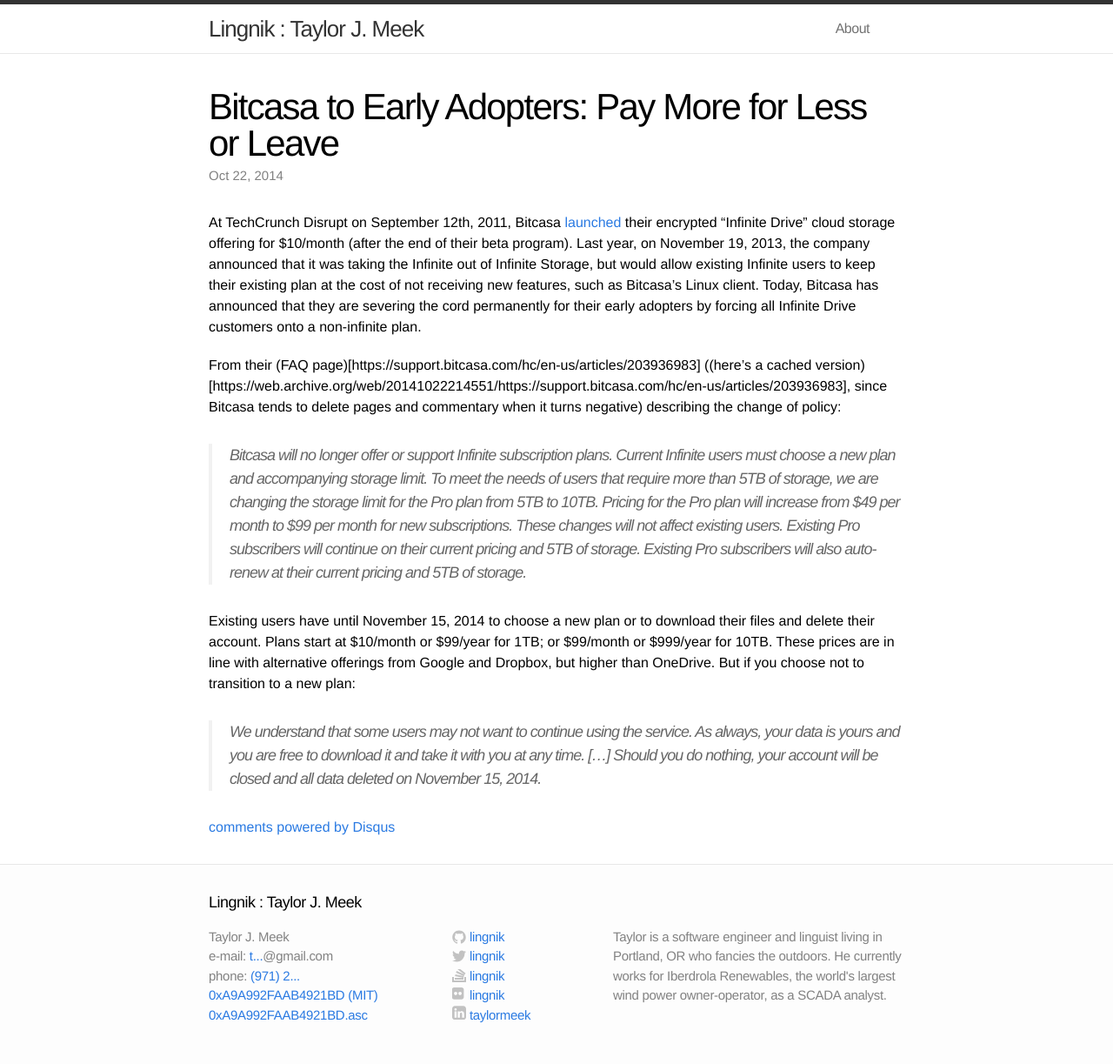
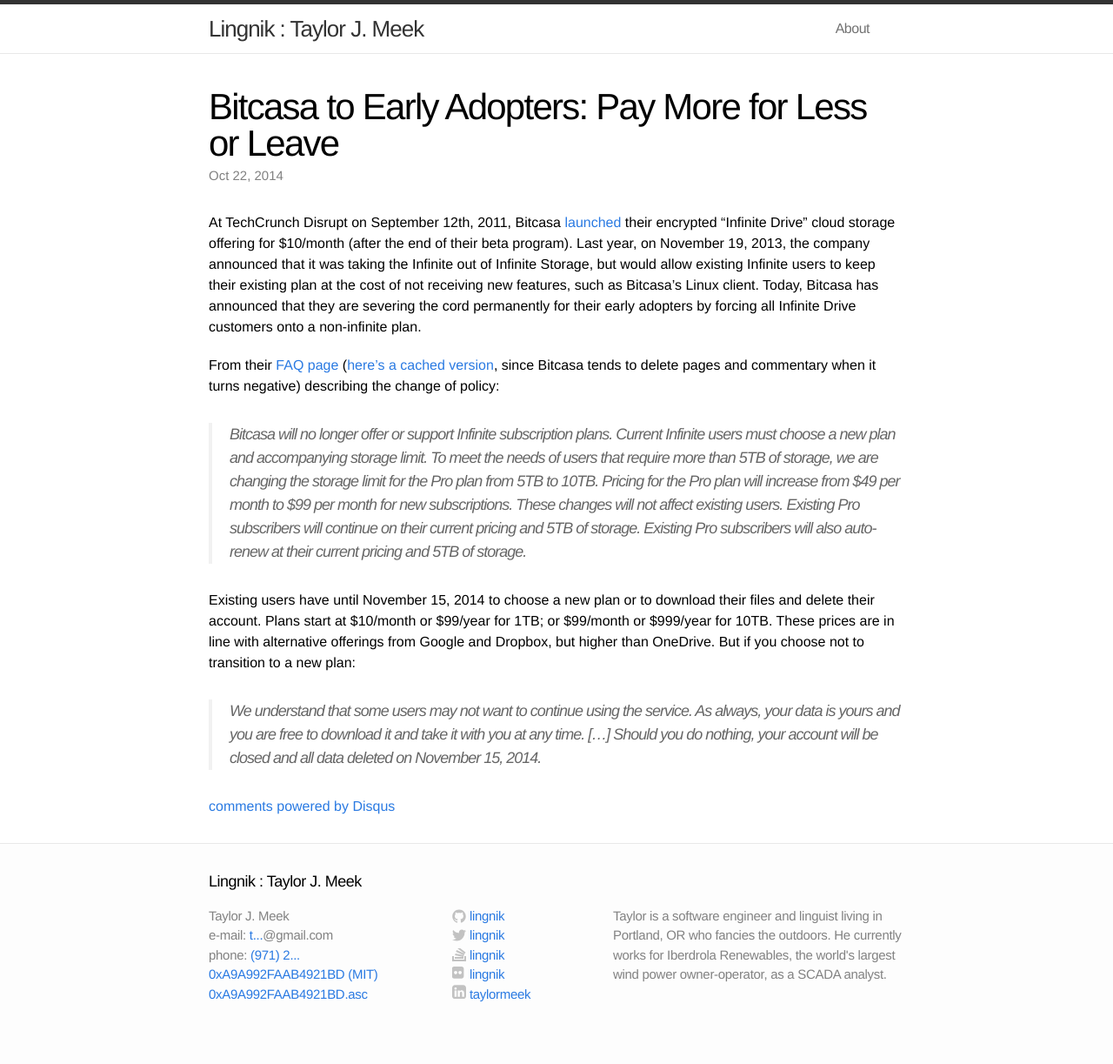
Before and after one commit to Lingnik/lingnik.github.io, a Jekyll site: the page built from _posts/2014-10-22-bitcasa-to-early-adopters-pay-more-for-less-or-leave.markdown, in a window 1280 px wide. Shown: the whole page at 87% size. Built offline with Jekyll 4.4.1, drawn with Linux system fonts in a browser that asks for light colours; comment, search, counter and statistics services are not loaded; after the commit the page ends 1199 px from its top, so only the background shows below that.

Commit message:
bitcasa tweak

```diff
--- a/_posts/2014-10-22-bitcasa-to-early-adopters-pay-more-for-less-or-leave.markdown
+++ b/_posts/2014-10-22-bitcasa-to-early-adopters-pay-more-for-less-or-leave.markdown
@@ -7,7 +7,7 @@ alias: [/content/bitcasa-to-early-adopters-pay-more-for-less-or-leave/index.html
 
 At TechCrunch Disrupt on September 12th, 2011, Bitcasa [launched](http://thenextweb.com/apps/2011/09/23/bitcasa-infinite-storage-comes-to-your-desktop-but-so-do-big-questions/) their encrypted "Infinite Drive" cloud storage offering for $10/month (after the end of their beta program). Last year, on November 19, 2013, the company announced that it was taking the Infinite out of Infinite Storage, but would allow existing Infinite users to keep their existing plan at the cost of not receiving new features, such as Bitcasa's Linux client. Today, Bitcasa has announced that they are severing the cord permanently for their early adopters by forcing all Infinite Drive customers onto a non-infinite plan.
 
-From their (FAQ page)[https://support.bitcasa.com/hc/en-us/articles/203936983] ((here's a cached version)[https://web.archive.org/web/20141022214551/https://support.bitcasa.com/hc/en-us/articles/203936983], since Bitcasa tends to delete pages and commentary when it turns negative) describing the change of policy:
+From their [FAQ page](https://support.bitcasa.com/hc/en-us/articles/203936983) ([here's a cached version](https://web.archive.org/web/20141022214551/https://support.bitcasa.com/hc/en-us/articles/203936983), since Bitcasa tends to delete pages and commentary when it turns negative) describing the change of policy:
 > Bitcasa will no longer offer or support Infinite subscription plans. Current Infinite users must choose a new plan and accompanying storage limit. To meet the needs of users that require more than 5TB of storage, we are changing the storage limit for the Pro plan from 5TB to 10TB. Pricing for the Pro plan will increase from $49 per month to $99 per month for new subscriptions. These changes will not affect existing users. Existing Pro subscribers will continue on their current pricing and 5TB of storage. Existing Pro subscribers will also auto-renew at their current pricing and 5TB of storage.
 
 Existing users have until November 15, 2014 to choose a new plan or to download their files and delete their account. Plans start at $10/month or $99/year for 1TB; or $99/month or $999/year for 10TB. These prices are in line with alternative offerings from Google and Dropbox, but higher than OneDrive. But if you choose not to transition to a new plan:
```
